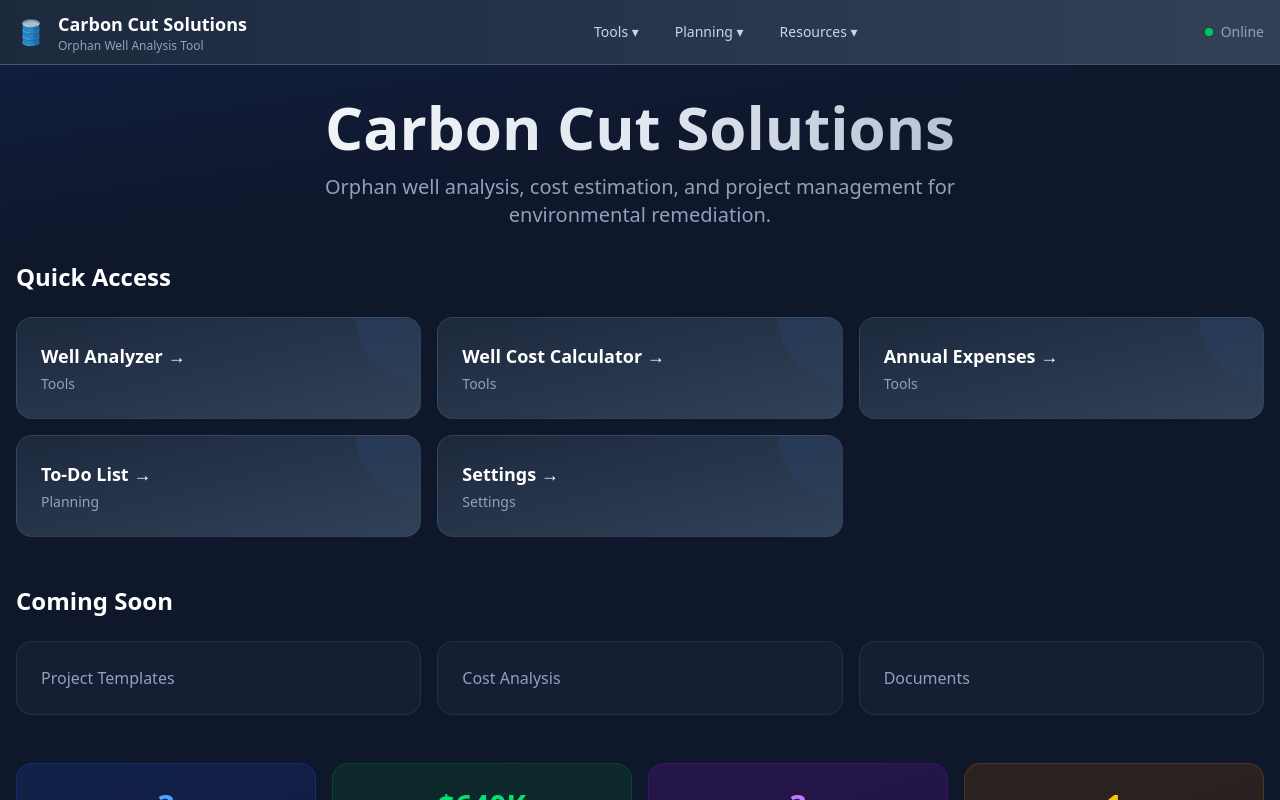
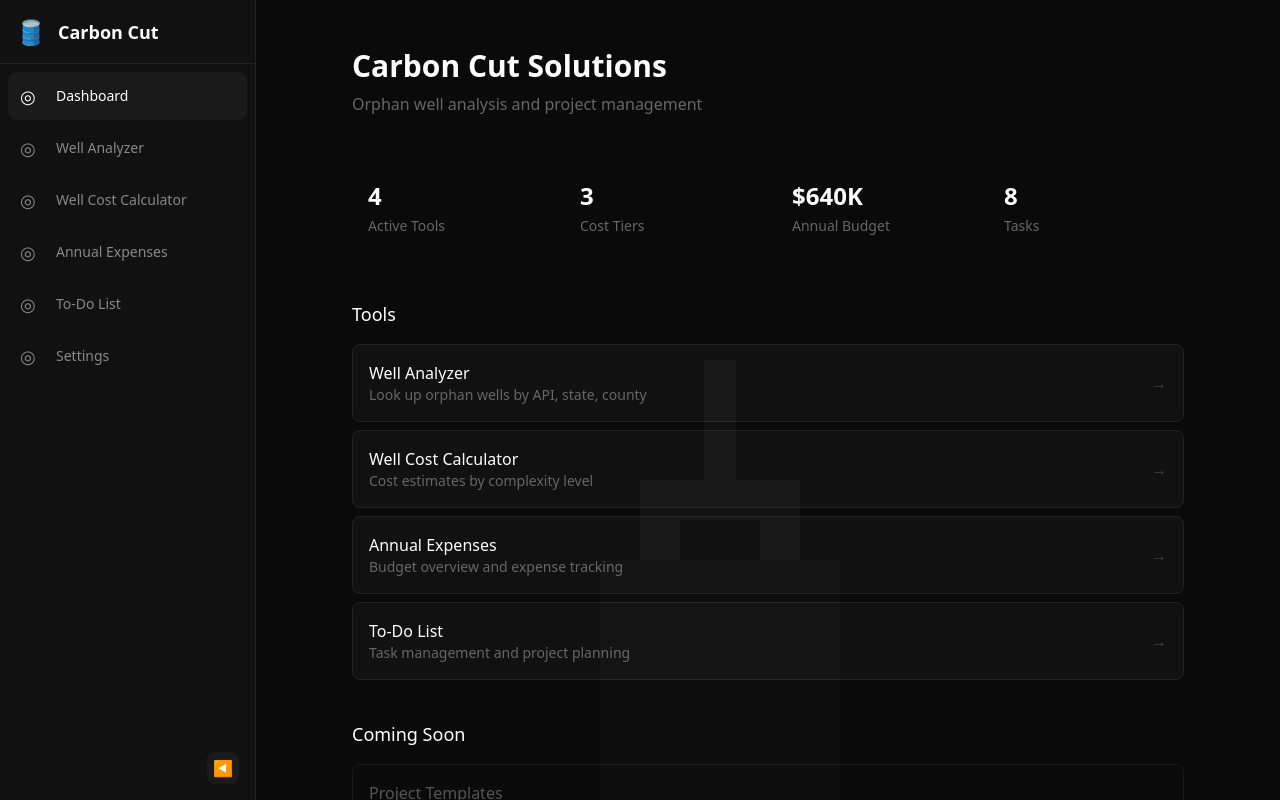
Before and after one commit to AAN2793/orphan-well-dashboard, a Next.js app: page / in a window 1280 px wide. Shown: the top 800 px of the page. Built offline with nearby package versions, Linux system fonts and the light colour scheme.

Commit message:
Apple-style minimalist redesign: sidebar, vertical lists, dark gray, oil derrick bg

```diff
--- a/pages/index.js
+++ b/pages/index.js
@@ -3,205 +3,142 @@ import Link from 'next/link'
 import { useState } from 'react'
 
 export default function Home() {
-  const [dropdown, setDropdown] = useState(null)
-  const [mobileMenuOpen, setMobileMenuOpen] = useState(false)
+  const [activePage, setActivePage] = useState('dashboard')
+  const [sidebarOpen, setSidebarOpen] = useState(true)
 
-  const navItems = {
-    'Tools': [
-      { name: 'Well Analyzer', href: '/orphan-well', desc: 'Look up orphan wells' },
-      { name: 'Well Cost Calculator', href: '/well-cost', desc: 'Cost estimates by complexity' },
-      { name: 'Annual Expenses', href: '/expenses', desc: 'Budget & expense tracking' },
-    ],
-    'Planning': [
-      { name: 'To-Do List', href: '/todo', desc: 'Task management' },
-      { name: 'Project Templates', href: '/templates', desc: 'Coming soon' },
-      { name: 'Cost Analysis', href: '/analysis', desc: 'Coming soon' },
-    ],
-    'Resources': [
-      { name: 'Documents', href: '/documents', desc: 'Coming soon' },
-      { name: 'External Links', href: '/links', desc: 'Coming soon' },
-    ],
-  }
-
-  const quickLinks = [
-    { name: 'Well Analyzer', href: '/orphan-well', category: 'tools' },
-    { name: 'Well Cost Calculator', href: '/well-cost', category: 'tools' },
-    { name: 'Annual Expenses', href: '/expenses', category: 'tools' },
-    { name: 'To-Do List', href: '/todo', category: 'planning' },
-    { name: 'Settings', href: '/settings', category: 'settings' },
+  const navItems = [
+    { id: 'dashboard', name: 'Dashboard', href: '/' },
+    { id: 'analyzer', name: 'Well Analyzer', href: '/orphan-well' },
+    { id: 'cost', name: 'Well Cost Calculator', href: '/well-cost' },
+    { id: 'expenses', name: 'Annual Expenses', href: '/expenses' },
+    { id: 'todo', name: 'To-Do List', href: '/todo' },
+    { id: 'settings', name: 'Settings', href: '/settings' },
   ]
 
   return (
     <>
       <Head>
-        <title>Carbon Cut Solutions | Orphan Well Tool</title>
+        <title>Carbon Cut Solutions</title>
         <meta name="description" content="Orphan Well Analysis Tool" />
         <meta name="viewport" content="width=device-width, initial-scale=1" />
       </Head>
 
-      <div className="min-h-screen bg-slate-900">
-        {/* Mobile Header */}
-        <div className="md:hidden bg-gradient-to-r from-slate-800 to-slate-700 p-4 flex items-center justify-between">
-          <div className="flex items-center gap-2">
-            <span className="text-xl">🛢️</span>
-            <span className="font-bold">Carbon Cut</span>
-          </div>
-          <button
-            onClick={() => setMobileMenuOpen(!mobileMenuOpen)}
-            className="text-white p-2"
-          >
-            {mobileMenuOpen ? '✕' : '☰'}
-          </button>
+      <div className="min-h-screen bg-[#0a0a0a] text-white font-sans">
+        {/* Subtle oil derrick silhouette background */}
+        <div className="fixed inset-0 overflow-hidden pointer-events-none">
+          <svg className="absolute bottom-0 right-0 w-[800px] h-[600px] opacity-[0.03]" viewBox="0 0 100 75" preserveAspectRatio="none">
+            <path d="M30,75 L30,40 L25,40 L25,45 L20,45 L20,35 L28,35 L28,20 L32,20 L32,35 L40,35 L40,45 L35,45 L35,40 L30,40 Z" fill="white"/>
+            <rect x="15" y="45" width="30" height="30" fill="white" opacity="0.5"/>
+            <path d="M0,75 L100,75 L100,70 L0,70 Z" fill="white" opacity="0.1"/>
+          </svg>
         </div>
 
-        {/* Mobile Menu */}
-        {mobileMenuOpen && (
-          <div className="md:hidden bg-slate-800 border-b border-slate-700 p-4 space-y-2">
-            {Object.entries(navItems).map(([label, items]) => (
-              <div key={label}>
-                <div className="text-slate-400 text-sm mb-1">{label}</div>
-                {items.map((item, idx) => (
+        {/* Sidebar */}
+        <aside className={`fixed left-0 top-0 h-full bg-[#111111] border-r border-[#222222] transition-all duration-300 z-50 ${sidebarOpen ? 'w-64' : 'w-16'}`}>
+          {/* Logo */}
+          <div className="h-16 flex items-center px-4 border-b border-[#222222]">
+            <span className="text-2xl">🛢️</span>
+            {sidebarOpen && <span className="ml-3 font-semibold text-lg">Carbon Cut</span>}
+          </div>
+
+          {/* Nav */}
+          <nav className="p-2 space-y-1">
+            {navItems.map((item) => (
+              <a
+                key={item.id}
+                href={item.href}
+                className={`flex items-center px-3 py-2.5 rounded-lg text-sm transition-all duration-200 ${
+                  activePage === item.id
+                    ? 'bg-[#1a1a1a] text-white'
+                    : 'text-[#888888] hover:text-white hover:bg-[#1a1a1a]'
+                }`}
+              >
+                <span className="text-lg w-6">{item.id === 'dashboard' ? '◎' : item.id === 'analyzer' ? '◎' : item.id === 'cost' ? '◎' : item.id === 'expenses' ? '◎' : item.id === 'todo' ? '◎' : '◎'}</span>
+                {sidebarOpen && <span className="ml-3">{item.name}</span>}
+              </a>
+            ))}
+          </nav>
+
+          {/* Toggle */}
+          <button
+            onClick={() => setSidebarOpen(!sidebarOpen)}
+            className="absolute bottom-4 right-4 w-8 h-8 bg-[#1a1a1a] rounded-lg flex items-center justify-center text-[#666666] hover:text-white transition-colors"
+          >
+            {sidebarOpen ? '◀' : '▶'}
+          </button>
+        </aside>
+
+        {/* Main Content */}
+        <main className={`transition-all duration-300 ${sidebarOpen ? 'ml-64' : 'ml-16'}`}>
+          <div className="max-w-4xl mx-auto px-8 py-12">
+            {/* Header */}
+            <header className="mb-12">
+              <h1 className="text-3xl font-semibold text-white mb-2">Carbon Cut Solutions</h1>
+              <p className="text-[#666666]">Orphan well analysis and project management</p>
+            </header>
+
+            {/* Stats Grid */}
+            <div className="grid grid-cols-4 gap-4 mb-12">
+              {[
+                { label: 'Active Tools', value: '4' },
+                { label: 'Cost Tiers', value: '3' },
+                { label: 'Annual Budget', value: '$640K' },
+                { label: 'Tasks', value: '8' },
+              ].map((stat, idx) => (
+                <div key={idx} className="p-4">
+                  <p className="text-2xl font-semibold text-white mb-1">{stat.value}</p>
+                  <p className="text-sm text-[#666666]">{stat.label}</p>
+                </div>
+              ))}
+            </div>
+
+            {/* Section */}
+            <section className="mb-10">
+              <h2 className="text-lg font-medium text-white mb-4">Tools</h2>
+              <div className="space-y-2">
+                {[
+                  { name: 'Well Analyzer', desc: 'Look up orphan wells by API, state, county', href: '/orphan-well' },
+                  { name: 'Well Cost Calculator', desc: 'Cost estimates by complexity level', href: '/well-cost' },
+                  { name: 'Annual Expenses', desc: 'Budget overview and expense tracking', href: '/expenses' },
+                  { name: 'To-Do List', desc: 'Task management and project planning', href: '/todo' },
+                ].map((tool, idx) => (
                   <a
                     key={idx}
-                    href={item.href}
-                    className="block py-2 px-2 text-white bg-slate-700 rounded mb-1"
+                    href={tool.href}
+                    className="flex items-center justify-between p-4 rounded-lg bg-[#111111] border border-[#222222] hover:border-[#333333] transition-all group"
                   >
-                    {item.name}
+                    <div>
+                      <p className="text-white group-hover:text-blue-300 transition-colors">{tool.name}</p>
+                      <p className="text-sm text-[#666666]">{tool.desc}</p>
+                    </div>
+                    <span className="text-[#444444] group-hover:text-white transition-colors">→</span>
                   </a>
                 ))}
               </div>
-            ))}
-            <a href="/settings" className="block py-2 px-2 text-white bg-slate-700 rounded">
-              Settings
-            </a>
-          </div>
-        )}
+            </section>
 
-        {/* Desktop Navbar */}
-        <nav className="hidden md:block bg-gradient-to-r from-slate-800 to-slate-700 border-b border-slate-600 sticky top-0 z-50">
-          <div className="max-w-7xl mx-auto px-4">
-            <div className="flex items-center justify-between h-16">
-              <div className="flex items-center gap-3">
-                <span className="text-2xl">🛢️</span>
-                <div>
-                  <span className="font-bold text-lg">Carbon Cut Solutions</span>
-                  <p className="text-xs text-slate-400">Orphan Well Analysis Tool</p>
-                </div>
-              </div>
-              <div className="flex items-center gap-1">
-                {Object.entries(navItems).map(([label, items]) => (
+            {/* Coming Soon */}
+            <section className="mb-10">
+              <h2 className="text-lg font-medium text-white mb-4">Coming Soon</h2>
+              <div className="space-y-2">
+                {['Project Templates', 'Cost Analysis', 'Documents'].map((item, idx) => (
                   <div
-                    key={label}
-                    className="relative"
-                    onMouseEnter={() => setDropdown(label)}
-                    onMouseLeave={() => setDropdown(null)}
+                    key={idx}
+                    className="flex items-center justify-between p-4 rounded-lg bg-[#0a0a0a] border border-[#1a1a1a]"
                   >
-                    <button className="px-4 py-2 text-slate-300 hover:text-white hover:bg-slate-600/50 rounded-lg transition-all text-sm">
-                      {label} ▾
-                    </button>
-                    {dropdown === label && (
-                      <div className="absolute top-full right-0 mt-1 w-56 bg-slate-800 border border-slate-600 rounded-lg shadow-xl py-2 z-50">
-                        {items.map((item, idx) => (
-                          <a key={idx} href={item.href} className="block px-4 py-2 hover:bg-slate-700">
-                            <div className="text-white text-sm">{item.name}</div>
-                            <div className="text-slate-400 text-xs">{item.desc}</div>
-                          </a>
-                        ))}
-                      </div>
-                    )}
+                    <p className="text-[#555555]">{item}</p>
                   </div>
                 ))}
               </div>
-              <div className="flex items-center gap-3">
-                <div className="flex items-center gap-2">
-                  <span className="w-2 h-2 bg-green-500 rounded-full animate-pulse"></span>
-                  <span className="text-slate-400 text-sm">Online</span>
-                </div>
+            </section>
+
+            {/* Footer */}
+            <footer className="pt-8 border-t border-[#222222]">
+              <div className="flex items-center justify-between text-sm text-[#444444]">
+                <span>Carbon Cut Solutions</span>
+                <a href="/settings" className="hover:text-white transition-colors">Settings</a>
               </div>
-            </div>
-          </div>
-        </nav>
-
-        {/* Hero Section */}
-        <div className="relative overflow-hidden">
-          <div className="absolute inset-0 bg-gradient-to-br from-blue-900/20 via-slate-900 to-slate-900"></div>
-          <div className="relative max-w-7xl mx-auto px-4 md:p-8 pt-12 pb-16 text-center">
-            <h1 className="text-4xl md:text-6xl font-bold mb-4 bg-gradient-to-r from-white via-slate-200 to-slate-400 bg-clip-text text-transparent">
-              Carbon Cut Solutions
-            </h1>
-            <p className="text-lg md:text-xl text-slate-400 max-w-2xl mx-auto">
-              Orphan well analysis, cost estimation, and project management for environmental remediation.
-            </p>
-          </div>
-        </div>
-
-        {/* Main Content */}
-        <main className="max-w-7xl mx-auto px-4 pb-16">
-          {/* Quick Links Section */}
-          <div className="mb-12">
-            <h2 className="text-2xl font-bold mb-6 text-white">Quick Access</h2>
-            <div className="grid grid-cols-1 sm:grid-cols-2 lg:grid-cols-3 gap-4">
-              {quickLinks.map((link, idx) => (
-                <a
-                  key={idx}
-                  href={link.href}
-                  className="group relative overflow-hidden bg-gradient-to-br from-slate-800 to-slate-700 rounded-2xl p-6 hover:from-slate-700 hover:to-slate-600 transition-all duration-300 border border-slate-600/50 hover:border-blue-500/50"
-                >
-                  <div className="absolute top-0 right-0 w-32 h-32 bg-gradient-to-br from-blue-500/10 to-transparent rounded-full -mr-16 -mt-16 transform group-hover:scale-150 transition-transform duration-500"></div>
-                  <div className="relative">
-                    <span className="text-lg font-semibold text-white group-hover:text-blue-300 transition-colors">
-                      {link.name} →
-                    </span>
-                    <p className="text-sm text-slate-400 mt-1 capitalize">{link.category}</p>
-                  </div>
-                </a>
-              ))}
-            </div>
-          </div>
-
-          {/* Coming Soon Section */}
-          <div className="mb-12">
-            <h2 className="text-2xl font-bold mb-6 text-white">Coming Soon</h2>
-            <div className="grid grid-cols-1 sm:grid-cols-3 gap-4">
-              {[
-                'Project Templates',
-                'Cost Analysis',
-                'Documents'
-              ].map((item, idx) => (
-                <div
-                  key={idx}
-                  className="bg-slate-800/50 rounded-2xl p-6 border border-slate-700/50"
-                >
-                  <span className="text-slate-400">{item}</span>
-                </div>
-              ))}
-            </div>
-          </div>
-
-          {/* Stats Footer */}
-          <div className="grid grid-cols-2 md:grid-cols-4 gap-4">
-            <div className="bg-gradient-to-br from-blue-900/30 to-blue-800/20 rounded-2xl p-6 text-center border border-blue-700/30">
-              <p className="text-3xl font-bold text-blue-400">3</p>
-              <p className="text-sm text-slate-400">Active Tools</p>
-            </div>
-            <div className="bg-gradient-to-br from-green-900/30 to-green-800/20 rounded-2xl p-6 text-center border border-green-700/30">
-              <p className="text-3xl font-bold text-green-400">$640K</p>
-              <p className="text-sm text-slate-400">Annual Budget</p>
-            </div>
-            <div className="bg-gradient-to-br from-purple-900/30 to-purple-800/20 rounded-2xl p-6 text-center border border-purple-700/30">
-              <p className="text-3xl font-bold text-purple-400">3</p>
-              <p className="text-sm text-slate-400">Cost Tiers</p>
-            </div>
-            <div className="bg-gradient-to-br from-yellow-900/30 to-yellow-800/20 rounded-2xl p-6 text-center border border-yellow-700/30">
-              <p className="text-3xl font-bold text-yellow-400">1</p>
-              <p className="text-sm text-slate-400">Active Projects</p>
-            </div>
-          </div>
-
-          {/* Footer */}
-          <div className="mt-12 flex justify-between items-center text-sm text-slate-500">
-            <span>Carbon Cut Solutions</span>
-            <a href="/settings" className="hover:text-white transition-colors">Settings →</a>
+            </footer>
           </div>
         </main>
       </div>
```
